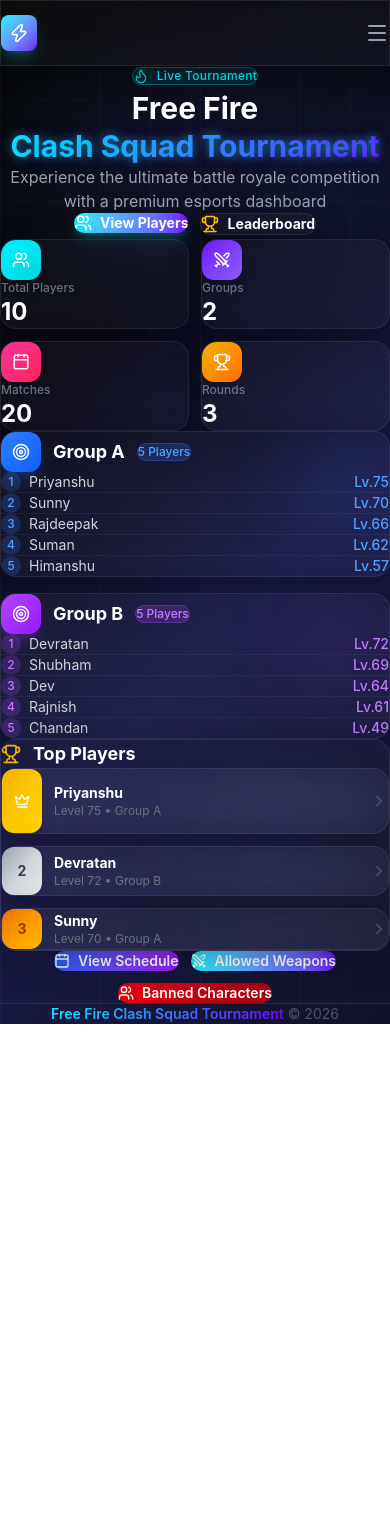
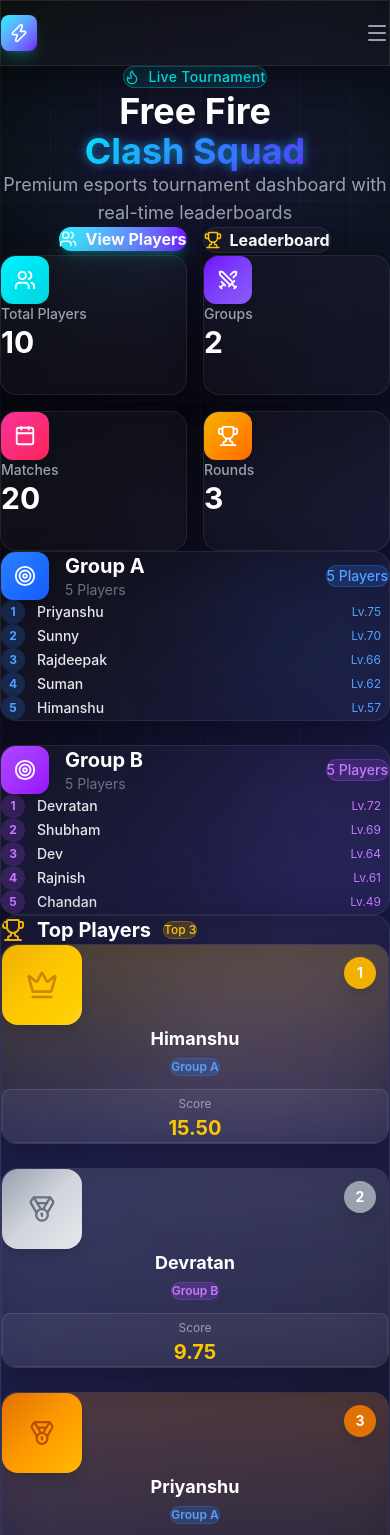
Before and after one commit to himanshu231204/ff-website, a React (Vite) app: page / in a window 390 px wide. Shown: the top 1535 px of the page. Before the commit the page ends 1024 px from the top, so only its background shows below. Built offline with nearby package versions, Linux system fonts and the light colour scheme.

Commit message:
chore: update files

```diff
--- a/src/pages/HomePage.jsx
+++ b/src/pages/HomePage.jsx
@@ -1,8 +1,12 @@
 import { motion } from 'framer-motion';
 import { Link } from 'react-router-dom';
-import { Users, Calendar, Trophy, Swords, Crown, Target, Zap, Flame, ChevronRight } from 'lucide-react';
-import { players } from '../data/players';
+import { Users, Calendar, Trophy, Swords, Crown, Target, Zap, Flame, Medal, Star } from 'lucide-react';
+import { players, calculateLeaderboard } from '../data/players';
+import { groupAMatches, groupBMatches } from '../data/matches';
 
+// ============================================
+// STAT CARD - Equal Size Cards
+// ============================================
 function StatCard({ icon: Icon, label, value, color, delay = 0 }) {
   return (
     <motion.div
@@ -10,48 +14,52 @@
       animate={{ opacity: 1, y: 0 }}
       transition={{ delay, duration: 0.5 }}
       whileHover={{ scale: 1.03, y: -5 }}
-      className="glass-card rounded-2xl p-4 sm:p-5 group cursor-pointer relative overflow-hidden"
+      className="glass-card rounded-2xl p-5 sm:p-6 group cursor-pointer relative overflow-hidden flex flex-col justify-between min-h-[140px]"
     >
       {/* Glow Effect */}
-      <div className={`absolute inset-0 bg-gradient-to-br ${color} opacity-0 group-hover:opacity-10 transition-opacity duration-500`} />
+      <div className={`absolute inset-0 bg-gradient-to-br ${color} opacity-0 group-hover:opacity-15 transition-opacity duration-500`} />
 
       <div className="relative z-10">
-        <div className={`w-10 sm:w-12 h-10 sm:h-12 rounded-xl ${color} flex items-center justify-center mb-3 sm:mb-4 group-hover:scale-110 transition-transform duration-300 shadow-lg`}>
-          <Icon className="text-white" size={18} />
+        <div className={`w-12 h-12 rounded-xl ${color} flex items-center justify-center mb-4 group-hover:scale-110 transition-transform duration-300 shadow-lg`}>
+          <Icon className="text-white" size={22} />
         </div>
-        <p className="text-gray-500 text-xs sm:text-sm mb-1 font-medium">{label}</p>
-        <p className="text-2xl sm:text-3xl font-bold text-white">{value}</p>
+        <p className="text-gray-400 text-sm font-medium mb-1">{label}</p>
+        <p className="text-3xl sm:text-4xl font-bold text-white">{value}</p>
       </div>
     </motion.div>
   );
 }
 
+// ============================================
+// TOP PLAYER CARD - Equal Size Medal Cards
+// ============================================
 function TopPlayerCard({ player, rank }) {
   const getRankConfig = (rank) => {
     if (rank === 1) return {
       gradient: 'from-yellow-500 via-yellow-400 to-amber-300',
-      glow: 'shadow-[0_0_30px_rgba(234,179,8,0.4)]',
-      icon: <Crown className="crown-glow text-white" size={16} />,
-      height: 'h-16 sm:h-20 lg:h-24'
+      bgGradient: 'from-yellow-500/20 to-amber-500/10',
+      glow: 'shadow-[0_0_40px_rgba(234,179,8,0.3)]',
+      icon: <Crown className="text-yellow-600" size={32} />,
+      borderColor: 'border-yellow-500/30',
+      badge: 'bg-yellow-500'
     };
     if (rank === 2) return {
       gradient: 'from-gray-400 via-gray-300 to-gray-200',
-      glow: 'shadow-[0_0_20px_rgba(156,163,175,0.3)]',
-      icon: <span className="text-gray-700 font-bold text-sm">2</span>,
-      height: 'h-12 sm:h-16 lg:h-20'
+      bgGradient: 'from-gray-500/20 to-gray-300/10',
+      glow: 'shadow-[0_0_30px_rgba(156,163,175,0.3)]',
+      icon: <Medal className="text-gray-500" size={28} />,
+      borderColor: 'border-gray-400/30',
+      badge: 'bg-gray-400'
     };
     if (rank === 3) return {
       gradient: 'from-amber-600 via-amber-500 to-amber-400',
-      glow: 'shadow-[0_0_20px_rgba(217,119,6,0.3)]',
-      icon: <span className="text-amber-800 font-bold text-sm">3</span>,
-      height: 'h-10 sm:h-14 lg:h-16'
+      bgGradient: 'from-amber-600/20 to-amber-500/10',
+      glow: 'shadow-[0_0_30px_rgba(217,119,6,0.3)]',
+      icon: <Medal className="text-amber-700" size={26} />,
+      borderColor: 'border-amber-600/30',
+      badge: 'bg-amber-600'
     };
-    return {
-      gradient: 'from-[#00F2FF] via-[#00D4E0] to-[#7000FF]',
-      glow: 'shadow-lg',
-      icon: <span className="text-white font-bold text-xs sm:text-sm">{rank}</span>,
-      height: 'h-10 sm:h-12 lg:h-14'
-    };
+    return {};
   };
 
   const config = getRankConfig(rank);
@@ -62,22 +70,93 @@
       animate={{ opacity: 1, y: 0 }}
       transition={{ delay: rank * 0.15, duration: 0.5 }}
       whileHover={{ scale: 1.02 }}
-      className={`glass-card rounded-2xl p-3 sm:p-4 flex items-center gap-3 sm:gap-4 group hover:bg-white/10 transition-all duration-300 ${config.glow}`}
+      className={`glass-card rounded-2xl p-6 text-center relative overflow-hidden flex flex-col items-center justify-between min-h-[200px] ${config.glow} ${config.borderColor} border-2`}
     >
-      <div className={`w-10 sm:w-12 ${config.height} rounded-xl sm:rounded-2xl bg-gradient-to-br ${config.gradient} flex items-center justify-center shadow-lg flex-shrink-0`}>
-        {config.icon}
+      {/* Background Gradient */}
+      <div className={`absolute inset-0 bg-gradient-to-b ${config.bgGradient} to-transparent`} />
+
+      {/* Rank Badge */}
+      <div className={`absolute top-3 right-3 w-8 h-8 ${config.badge} rounded-full flex items-center justify-center shadow-lg`}>
+        <span className="text-white font-bold text-sm">{rank}</span>
       </div>
-      <div className="flex-1 min-w-0">
-        <p className="font-bold text-white text-sm sm:text-base truncate group-hover:text-[#00F2FF] transition-colors duration-300">{player.name}</p>
-        <p className="text-xs sm:text-sm text-gray-500">Level {player.level} • Group {player.group}</p>
+
+      <div className="relative z-10 w-full">
+        {/* Icon Circle */}
+        <div className={`w-20 h-20 mx-auto mb-4 rounded-2xl bg-gradient-to-br ${config.gradient} flex items-center justify-center shadow-lg`}>
+          {config.icon}
+        </div>
+
+        {/* Player Name */}
+        <h3 className="text-lg font-bold text-white mb-1 truncate px-2">{player.name}</h3>
+
+        {/* Group Badge */}
+        <span className={`inline-block px-3 py-1 rounded-full text-xs font-semibold ${
+          player.group === 'A'
+            ? 'bg-blue-500/20 text-blue-400 border border-blue-500/30'
+            : 'bg-purple-500/20 text-purple-400 border border-purple-500/30'
+        }`}>
+          Group {player.group}
+        </span>
       </div>
-      <ChevronRight className="text-gray-600 group-hover:text-[#00F2FF] transition-colors duration-300 flex-shrink-0" size={18} />
+
+      {/* Score */}
+      <div className="relative z-10 mt-4 w-full">
+        <div className="bg-white/5 rounded-lg py-2 px-4 border border-white/10">
+          <span className="text-gray-400 text-xs">Score</span>
+          <p className="text-yellow-400 font-bold text-xl">{player.finalScore}</p>
+        </div>
+      </div>
     </motion.div>
   );
 }
 
+// ============================================
+// GROUP PLAYER ROW
+// ============================================
+function PlayerRow({ player, idx, group }) {
+  const isGroupA = group === 'A';
+  return (
+    <motion.div
+      initial={{ opacity: 0, x: isGroupA ? -10 : 10 }}
+      animate={{ opacity: 1, x: 0 }}
+      transition={{ delay: 0.1 + idx * 0.05 }}
+      className="flex justify-between items-center py-3 px-2 rounded-lg hover:bg-white/5 transition-colors"
+    >
+      <div className="flex items-center gap-3">
+        <span className={`w-6 h-6 rounded-full flex items-center justify-center text-xs font-bold ${
+          isGroupA ? 'bg-blue-500/20 text-blue-400' : 'bg-purple-500/20 text-purple-400'
+        }`}>
+          {idx + 1}
+        </span>
+        <span className="text-gray-200 text-sm font-medium">{player.name}</span>
+      </div>
+      <div className="flex items-center gap-2">
+        <span className={`text-xs ${isGroupA ? 'text-blue-400' : 'text-purple-400'}`}>
+          Lv.{player.level}
+        </span>
+        <span className="text-yellow-400 font-bold text-sm">{player.finalScore}</span>
+      </div>
+    </motion.div>
+  );
+}
+
+// ============================================
+// MAIN HOMEPAGE COMPONENT
+// ============================================
 export default function HomePage() {
-  const topPlayers = [...players].sort((a, b) => b.level - a.level).slice(0, 3);
+  // Calculate dynamic data
+  const totalPlayers = players.length;
+  const totalMatches = groupAMatches.length + groupBMatches.length;
+
+  // Get top 3 by final score
+  const groupAPlayers = players.filter(p => p.group === 'A');
+  const groupBPlayers = players.filter(p => p.group === 'B');
+  const sortedA = calculateLeaderboard(groupAPlayers);
+  const sortedB = calculateLeaderboard(groupBPlayers);
+
+  const allSorted = [...sortedA, ...sortedB].sort((a, b) =>
+    parseFloat(b.finalScore) - parseFloat(a.finalScore)
+  ).slice(0, 3);
 
   const groupA = players.filter(p => p.group === 'A');
   const groupB = players.filter(p => p.group === 'B');
@@ -87,64 +166,66 @@
       initial={{ opacity: 0 }}
       animate={{ opacity: 1 }}
       exit={{ opacity: 0 }}
-      className="space-y-12 lg:space-y-20"
+      className="space-y-10 lg:space-y-14 pb-6"
     >
-      {/* Hero Section */}
+      {/* ============================================ */}
+      {/* HERO SECTION */}
+      {/* ============================================ */}
       <motion.div
         initial={{ y: -50, opacity: 0 }}
         animate={{ y: 0, opacity: 1 }}
         transition={{ duration: 0.8, ease: "easeOut" }}
-        className="text-center py-10 sm:py-14 lg:py-20 relative"
+        className="text-center py-12 sm:py-16 lg:py-20 relative"
       >
-        {/* Ambient Glow Effects */}
-        <div className="absolute top-1/2 left-1/2 -translate-x-1/2 -translate-y-1/2 w-[300px] sm:w-[400px] lg:w-[600px] h-[150px] sm:h-[200px] lg:h-[300px] bg-gradient-to-r from-[#00F2FF]/10 via-[#7000FF]/10 to-[#00F2FF]/10 blur-[60px] sm:blur-[80px] lg:blur-[100px] -z-10" />
+        {/* Ambient Glow */}
+        <div className="absolute top-1/2 left-1/2 -translate-x-1/2 -translate-y-1/2 w-[400px] sm:w-[500px] lg:w-[700px] h-[200px] bg-gradient-to-r from-[#00F2FF]/15 via-[#7000FF]/15 to-[#00F2FF]/15 blur-[80px] -z-10" />
 
         {/* Badge */}
         <motion.div
           initial={{ scale: 0.8, opacity: 0 }}
           animate={{ scale: 1, opacity: 1 }}
           transition={{ delay: 0.2 }}
-          className="inline-flex items-center gap-2 px-3 py-1.5 sm:px-4 sm:py-2 bg-[#00F2FF]/10 border border-[#00F2FF]/30 rounded-full mb-6 sm:mb-8"
+          className="inline-flex items-center gap-2 px-4 py-2 bg-[#00F2FF]/10 border border-[#00F2FF]/30 rounded-full mb-6"
         >
           <Flame className="text-[#00F2FF] animate-pulse" size={16} />
-          <span className="text-[#00F2FF] font-medium text-xs sm:text-sm tracking-wide">Live Tournament</span>
+          <span className="text-[#00F2FF] font-medium text-sm tracking-wide">Live Tournament</span>
         </motion.div>
 
-        {/* Main Heading */}
+        {/* Heading */}
         <motion.h1
           initial={{ y: 30, opacity: 0 }}
           animate={{ y: 0, opacity: 1 }}
           transition={{ delay: 0.3, duration: 0.6 }}
-          className="text-3xl sm:text-5xl lg:text-7xl font-bold mb-4 sm:mb-6 leading-tight px-2"
+          className="text-4xl sm:text-5xl lg:text-7xl font-bold mb-4"
         >
           <span className="text-white">Free Fire</span>
           <br />
-          <span className="gradient-text text-glow">Clash Squad Tournament</span>
+          <span className="gradient-text text-glow">Clash Squad</span>
         </motion.h1>
 
         <motion.p
           initial={{ y: 30, opacity: 0 }}
           animate={{ y: 0, opacity: 1 }}
-          transition={{ delay: 0.4, duration: 0.6 }}
-          className="text-base sm:text-xl text-gray-400 max-w-xl lg:max-w-2xl mx-auto mb-8 sm:mb-10 px-4"
+          transition={{ delay: 0.4 }}
+          className="text-lg text-gray-400 max-w-xl mx-auto mb-8"
         >
-          Experience the ultimate battle royale competition with a premium esports dashboard
+          Premium esports tournament dashboard with real-time leaderboards
         </motion.p>
 
         {/* CTA Buttons */}
         <motion.div
           initial={{ y: 30, opacity: 0 }}
           animate={{ y: 0, opacity: 1 }}
-          transition={{ delay: 0.5, duration: 0.6 }}
-          className="flex flex-wrap justify-center gap-3 sm:gap-4 px-4"
+          transition={{ delay: 0.5 }}
+          className="flex flex-wrap justify-center gap-4"
         >
           <Link to="/players">
             <motion.button
               whileHover={{ scale: 1.05, boxShadow: "0 0 40px rgba(0, 242, 255, 0.4)" }}
               whileTap={{ scale: 0.98 }}
-              className="px-6 sm:px-8 py-3 sm:py-4 bg-gradient-to-r from-[#00F2FF] to-[#7000FF] rounded-xl font-bold text-white shadow-lg shadow-[#00F2FF]/25 btn-glow relative overflow-hidden"
+              className="px-8 py-3.5 bg-gradient-to-r from-[#00F2FF] to-[#7000FF] rounded-full font-bold text-white shadow-lg shadow-[#00F2FF]/25"
             >
-              <span className="relative z-10 flex items-center gap-2 text-sm sm:text-base">
+              <span className="flex items-center gap-2">
                 <Users size={18} />
                 View Players
               </span>
@@ -154,9 +235,9 @@
             <motion.button
               whileHover={{ scale: 1.05 }}
               whileTap={{ scale: 0.98 }}
-              className="px-6 sm:px-8 py-3 sm:py-4 glass-card rounded-xl font-bold text-white border border-white/20 hover:border-[#00F2FF]/50 hover:bg-white/10 transition-all duration-300"
+              className="px-8 py-3.5 glass-card rounded-full font-bold text-white border border-white/20 hover:border-[#00F2FF]/50"
             >
-              <span className="flex items-center gap-2 text-sm sm:text-base">
+              <span className="flex items-center gap-2">
                 <Trophy size={18} className="text-yellow-400" />
                 Leaderboard
               </span>
@@ -165,122 +246,124 @@
         </motion.div>
       </motion.div>
 
-      {/* Stats Grid */}
-      <div className="grid grid-cols-2 lg:grid-cols-4 gap-3 sm:gap-4">
-        <StatCard icon={Users} label="Total Players" value="10" color="bg-gradient-to-br from-[#00F2FF] to-[#00D4E0]" delay={0.1} />
-        <StatCard icon={Swords} label="Groups" value="2" color="bg-gradient-to-br from-[#7000FF] to-[#8B5CF6]" delay={0.2} />
-        <StatCard icon={Calendar} label="Matches" value="20" color="bg-gradient-to-br from-pink-500 to-rose-500" delay={0.3} />
-        <StatCard icon={Trophy} label="Rounds" value="3" color="bg-gradient-to-br from-yellow-500 to-orange-500" delay={0.4} />
+      {/* ============================================ */}
+      {/* STATS GRID - Equal Size Cards */}
+      {/* ============================================ */}
+      <div className="grid grid-cols-2 lg:grid-cols-4 gap-4 sm:gap-6">
+        <StatCard icon={Users} label="Total Players" value={totalPlayers} color="bg-gradient-to-br from-[#00F2FF] to-[#00D4E0]" delay={0.1} />
+        <StatCard icon={Swords} label="Groups" value="2" color="bg-gradient-to-br from-[#7000FF] to-[#8B5CF6]" delay={0.15} />
+        <StatCard icon={Calendar} label="Matches" value={totalMatches} color="bg-gradient-to-br from-pink-500 to-rose-500" delay={0.2} />
+        <StatCard icon={Trophy} label="Rounds" value="3" color="bg-gradient-to-br from-yellow-500 to-orange-500" delay={0.25} />
       </div>
 
-      {/* Groups Section */}
-      <div className="grid md:grid-cols-2 gap-4 sm:gap-6">
+      {/* ============================================ */}
+      {/* GROUPS SECTION - Equal Height Cards */}
+      {/* ============================================ */}
+      <div className="grid lg:grid-cols-2 gap-6">
+        {/* Group A */}
         <motion.div
           initial={{ opacity: 0, x: -30 }}
           animate={{ opacity: 1, x: 0 }}
-          transition={{ delay: 0.5 }}
-          className="glass-card rounded-2xl p-4 sm:p-6 relative overflow-hidden"
+          transition={{ delay: 0.3 }}
+          className="glass-card rounded-2xl p-6 relative overflow-hidden flex flex-col"
         >
-          <div className="absolute top-0 right-0 w-24 sm:w-32 h-24 sm:h-32 bg-blue-500/10 rounded-full blur-2xl sm:blur-3xl" />
+          <div className="absolute top-0 right-0 w-40 h-40 bg-blue-500/10 rounded-full blur-3xl" />
 
-          <div className="flex items-center gap-3 mb-4 sm:mb-6">
-            <div className="w-10 sm:w-12 h-10 sm:h-12 bg-gradient-to-br from-blue-500 to-blue-600 rounded-xl flex items-center justify-center shadow-lg shadow-blue-500/20">
-              <Target className="text-white" size={18} />
+          <div className="flex items-center gap-4 mb-6 relative z-10">
+            <div className="w-12 h-12 bg-gradient-to-br from-blue-500 to-blue-600 rounded-xl flex items-center justify-center shadow-lg">
+              <Target className="text-white" size={22} />
             </div>
-            <h2 className="text-lg sm:text-xl font-bold text-white">Group A</h2>
-            <span className="ml-auto px-2 sm:px-3 py-1 bg-blue-500/20 border border-blue-500/30 rounded-full text-xs sm:text-sm text-blue-400 font-medium">{groupA.length} Players</span>
+            <div className="flex-1">
+              <h2 className="text-xl font-bold text-white">Group A</h2>
+              <p className="text-gray-500 text-sm">{groupA.length} Players</p>
+            </div>
+            <span className="px-3 py-1.5 bg-blue-500/20 border border-blue-500/30 rounded-full text-sm text-blue-400 font-medium">
+              {groupA.length} Players
+            </span>
           </div>
-          <div className="space-y-2">
+
+          <div className="space-y-1 flex-1">
             {groupA.map((player, idx) => (
-              <motion.div
-                key={player.id}
-                initial={{ opacity: 0, x: -10 }}
-                animate={{ opacity: 1, x: 0 }}
-                transition={{ delay: 0.6 + idx * 0.05 }}
-                className="flex justify-between items-center py-2 sm:py-3 border-b border-white/5 last:border-0"
-              >
-                <div className="flex items-center gap-2 sm:gap-3">
-                  <span className="w-5 sm:w-6 h-5 sm:h-6 bg-blue-500/20 rounded-full flex items-center justify-center text-blue-400 text-xs sm:text-sm font-medium">{idx + 1}</span>
-                  <span className="text-gray-300 text-sm">{player.name}</span>
-                </div>
-                <span className="text-blue-400 font-medium text-sm">Lv.{player.level}</span>
-              </motion.div>
+              <PlayerRow key={player.id} player={player} idx={idx} group="A" />
             ))}
           </div>
         </motion.div>
 
+        {/* Group B */}
         <motion.div
           initial={{ opacity: 0, x: 30 }}
           animate={{ opacity: 1, x: 0 }}
-          transition={{ delay: 0.6 }}
-          className="glass-card rounded-2xl p-4 sm:p-6 relative overflow-hidden"
+          transition={{ delay: 0.35 }}
+          className="glass-card rounded-2xl p-6 relative overflow-hidden flex flex-col"
         >
-          <div className="absolute top-0 right-0 w-24 sm:w-32 h-24 sm:h-32 bg-purple-500/10 rounded-full blur-2xl sm:blur-3xl" />
+          <div className="absolute top-0 right-0 w-40 h-40 bg-purple-500/10 rounded-full blur-3xl" />
 
-          <div className="flex items-center gap-3 mb-4 sm:mb-6">
-            <div className="w-10 sm:w-12 h-10 sm:h-12 bg-gradient-to-br from-purple-500 to-purple-600 rounded-xl flex items-center justify-center shadow-lg shadow-purple-500/20">
-              <Target className="text-white" size={18} />
+          <div className="flex items-center gap-4 mb-6 relative z-10">
+            <div className="w-12 h-12 bg-gradient-to-br from-purple-500 to-purple-600 rounded-xl flex items-center justify-center shadow-lg">
+              <Target className="text-white" size={22} />
             </div>
-            <h2 className="text-lg sm:text-xl font-bold text-white">Group B</h2>
-            <span className="ml-auto px-2 sm:px-3 py-1 bg-purple-500/20 border border-purple-500/30 rounded-full text-xs sm:text-sm text-purple-400 font-medium">{groupB.length} Players</span>
+            <div className="flex-1">
+              <h2 className="text-xl font-bold text-white">Group B</h2>
+              <p className="text-gray-500 text-sm">{groupB.length} Players</p>
+            </div>
+            <span className="px-3 py-1.5 bg-purple-500/20 border border-purple-500/30 rounded-full text-sm text-purple-400 font-medium">
+              {groupB.length} Players
+            </span>
           </div>
-          <div className="space-y-2">
+
+          <div className="space-y-1 flex-1">
             {groupB.map((player, idx) => (
-              <motion.div
-                key={player.id}
-                initial={{ opacity: 0, x: 10 }}
-                animate={{ opacity: 1, x: 0 }}
-                transition={{ delay: 0.7 + idx * 0.05 }}
-                className="flex justify-between items-center py-2 sm:py-3 border-b border-white/5 last:border-0"
-              >
-                <div className="flex items-center gap-2 sm:gap-3">
-                  <span className="w-5 sm:w-6 h-5 sm:h-6 bg-purple-500/20 rounded-full flex items-center justify-center text-purple-400 text-xs sm:text-sm font-medium">{idx + 1}</span>
-                  <span className="text-gray-300 text-sm">{player.name}</span>
-                </div>
-                <span className="text-purple-400 font-medium text-sm">Lv.{player.level}</span>
-              </motion.div>
+              <PlayerRow key={player.id} player={player} idx={idx} group="B" />
             ))}
           </div>
         </motion.div>
       </div>
 
-      {/* Top Players Section */}
+      {/* ============================================ */}
+      {/* TOP PLAYERS - 3 Equal Cards */}
+      {/* ============================================ */}
       <motion.div
         initial={{ opacity: 0, y: 30 }}
         animate={{ opacity: 1, y: 0 }}
-        transition={{ delay: 0.7 }}
-        className="glass-card rounded-2xl p-4 sm:p-6 relative overflow-hidden"
+        transition={{ delay: 0.4 }}
+        className="glass-card rounded-2xl p-6 sm:p-8 relative overflow-hidden"
       >
-        <div className="absolute top-0 right-0 w-48 sm:w-64 h-48 sm:h-64 bg-gradient-to-br from-[#00F2FF]/5 to-[#7000FF]/5 rounded-full blur-3xl" />
+        <div className="absolute top-0 right-0 w-64 h-64 bg-gradient-to-br from-yellow-500/5 to-purple-500/5 rounded-full blur-3xl" />
 
-        <div className="flex items-center gap-3 mb-4 sm:mb-6 relative z-10">
-          <Trophy className="text-yellow-500" size={20} />
-          <h2 className="text-lg sm:text-xl font-bold text-white">Top Players</h2>
+        <div className="flex items-center gap-3 mb-6 relative z-10">
+          <Trophy className="text-yellow-500" size={24} />
+          <h2 className="text-xl sm:text-2xl font-bold text-white">Top Players</h2>
+          <span className="ml-auto px-3 py-1 bg-yellow-500/20 border border-yellow-500/30 rounded-full text-xs text-yellow-400 font-medium">
+            Top 3
+          </span>
         </div>
-        <div className="grid grid-cols-1 sm:grid-cols-3 gap-3 sm:gap-4">
-          {topPlayers.map((player, idx) => (
+
+        <div className="grid grid-cols-1 md:grid-cols-3 gap-6">
+          {allSorted.map((player, idx) => (
             <TopPlayerCard key={player.id} player={player} rank={idx + 1} />
           ))}
         </div>
       </motion.div>
 
-      {/* Quick Links */}
+      {/* ============================================ */}
+      {/* QUICK LINKS - Action Buttons */}
+      {/* ============================================ */}
       <motion.div
         initial={{ opacity: 0, y: 20 }}
         animate={{ opacity: 1, y: 0 }}
-        transition={{ delay: 0.8 }}
-        className="flex flex-wrap justify-center gap-3 sm:gap-4 px-4"
+        transition={{ delay: 0.5 }}
+        className="flex flex-wrap justify-center gap-4 pt-4"
       >
-        <Link to="/schedule" className="px-4 sm:px-6 py-2.5 sm:py-3 bg-gradient-to-r from-blue-600 to-purple-600 hover:from-blue-500 hover:to-purple-500 rounded-xl font-semibold text-sm sm:text-base transition-all duration-300 flex items-center gap-2">
-          <Calendar size={16} />
+        <Link to="/schedule" className="px-6 py-3 bg-gradient-to-r from-blue-600 to-purple-600 hover:from-blue-500 hover:to-purple-500 rounded-full font-semibold transition-all duration-300 flex items-center gap-2 shadow-lg shadow-blue-500/20 hover:shadow-blue-500/40">
+          <Calendar size={18} />
           View Schedule
         </Link>
-        <Link to="/weapons" className="px-4 sm:px-6 py-2.5 sm:py-3 bg-gradient-to-r from-[#00F2FF] to-[#7000FF] hover:from-[#00E5ED] hover:to-[#8B5CF6] rounded-xl font-semibold text-sm sm:text-base transition-all duration-300 flex items-center gap-2">
-          <Swords size={16} />
+        <Link to="/weapons" className="px-6 py-3 bg-gradient-to-r from-[#00F2FF] to-[#7000FF] hover:from-[#00E5ED] hover:to-[#8B5CF6] rounded-full font-semibold transition-all duration-300 flex items-center gap-2 shadow-lg shadow-[#00F2FF]/20 hover:shadow-[#00F2FF]/40">
+          <Swords size={18} />
           Allowed Weapons
         </Link>
-        <Link to="/banned" className="px-4 sm:px-6 py-2.5 sm:py-3 bg-gradient-to-r from-red-600 to-red-800 hover:from-red-500 hover:to-red-700 rounded-xl font-semibold text-sm sm:text-base transition-all duration-300 flex items-center gap-2">
-          <Users size={16} />
+        <Link to="/banned" className="px-6 py-3 bg-gradient-to-r from-red-600 to-red-800 hover:from-red-500 hover:to-red-700 rounded-full font-semibold transition-all duration-300 flex items-center gap-2 shadow-lg shadow-red-500/20 hover:shadow-red-500/40">
+          <Users size={18} />
           Banned Characters
         </Link>
       </motion.div>
```
Also changed, not shown: src/pages/KnockoutPage.jsx (+46 -23 lines), vercel.json, 2 other files (tests, documents, lock files or other folders).
